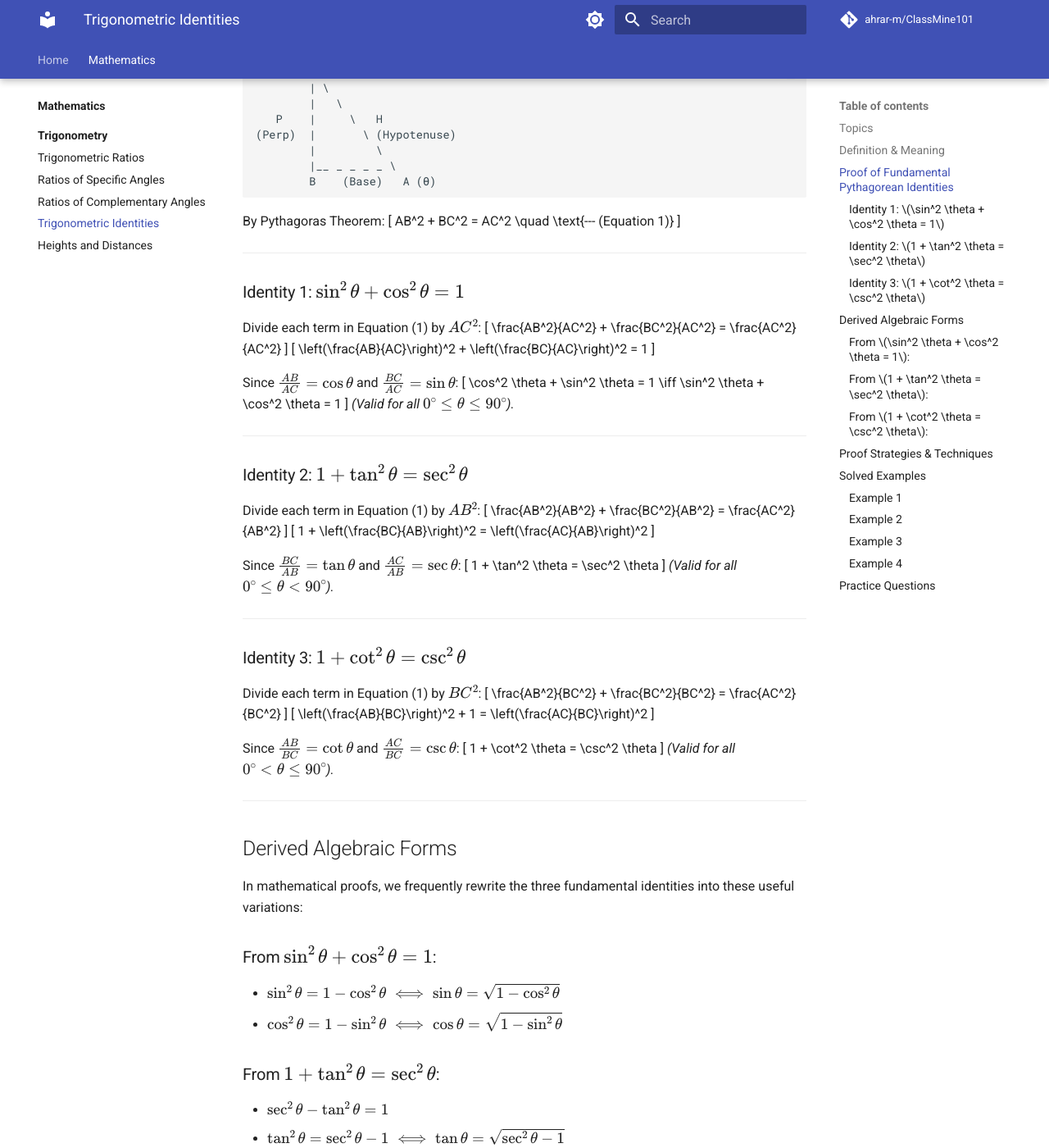
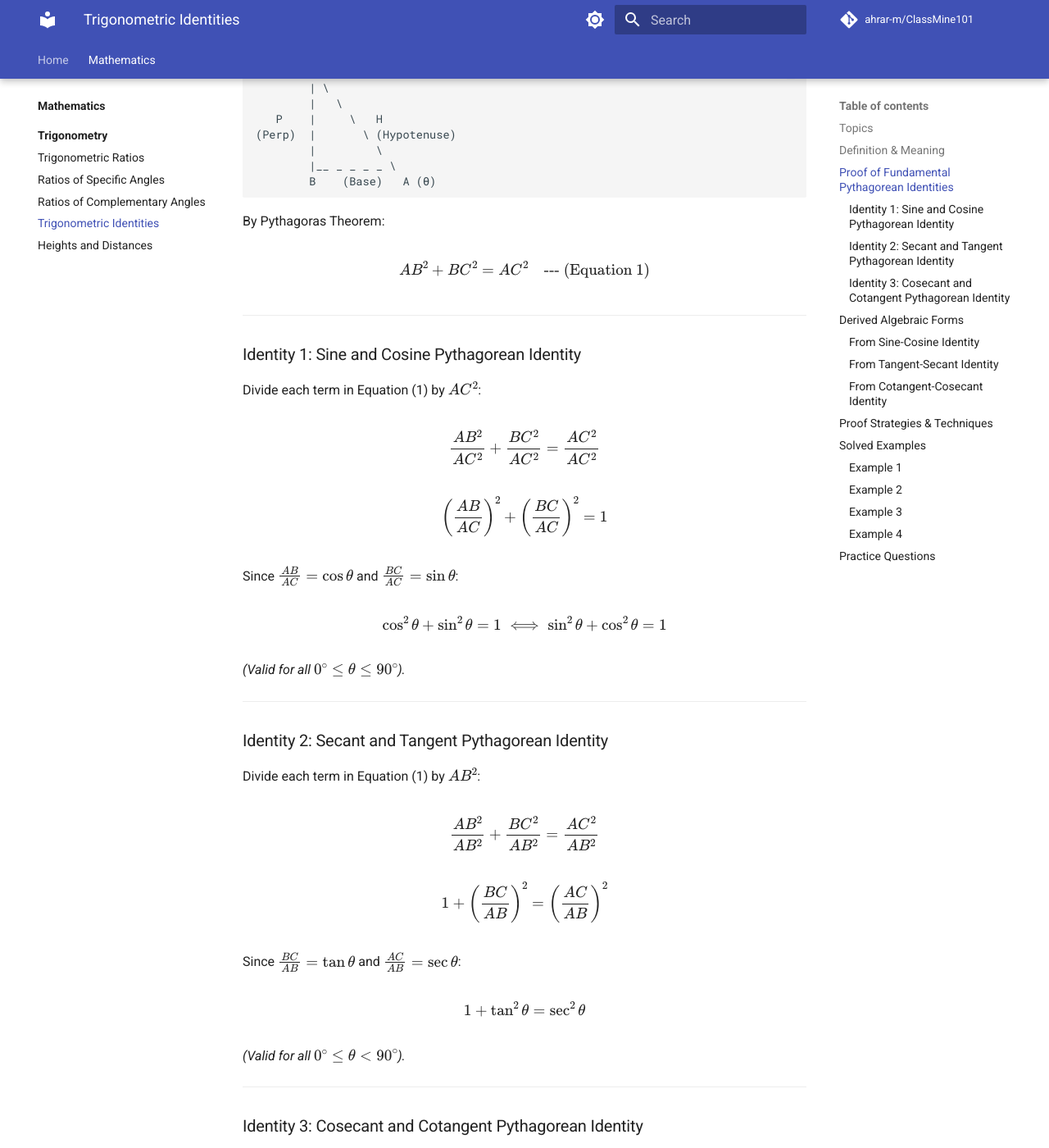
Before and after one commit to ahrar-m/ClassMine101, an MkDocs documentation site: the page built from docs/math/trigonometry/04_trigonometric_identities.md, in a window 1280 px wide and 1400 px high, scrolled down 1516 px. Shown: the whole window at 82% size. Built offline with MkDocs 1.6.1 and Material for MkDocs 9.7.7, drawn with Linux system fonts in a browser that asks for light colours; comment, search, counter and statistics services are not loaded; some of the changed text lies outside the part shown.

Commit message:
fix(trigonometry): optimize MathJax 3 display block rendering and clean up TOC heading titles across all chapter pages

````diff
--- a/docs/javascripts/mathjax.js
+++ b/docs/javascripts/mathjax.js
@@ -1,7 +1,7 @@
 window.MathJax = {
   tex: {
     inlineMath: [["\\(", "\\)"]],
-    displayMath: [["\\[", "\\]"]],
+    displayMath: [["\\[", "\\]"], ["$$", "$$"]],
     processEscapes: true,
     processEnvironments: true
   },
--- a/docs/math/trigonometry/04_trigonometric_identities.md
+++ b/docs/math/trigonometry/04_trigonometric_identities.md
@@ -86,62 +86,75 @@ Consider right-angled triangle \(\Delta ABC\), right-angled at \(B\), with refer
 ```
 
 By Pythagoras Theorem:
-\[
+
+$$
 AB^2 + BC^2 = AC^2 \quad \text{--- (Equation 1)}
-\]
+$$
 
 ---
 
-### Identity 1: \(\sin^2 \theta + \cos^2 \theta = 1\)
+### Identity 1: Sine and Cosine Pythagorean Identity
 
 Divide each term in Equation (1) by \(AC^2\):
-\[
+
+$$
 \frac{AB^2}{AC^2} + \frac{BC^2}{AC^2} = \frac{AC^2}{AC^2}
-\]
-\[
+$$
+
+$$
 \left(\frac{AB}{AC}\right)^2 + \left(\frac{BC}{AC}\right)^2 = 1
-\]
+$$
 
 Since \(\frac{AB}{AC} = \cos \theta\) and \(\frac{BC}{AC} = \sin \theta\):
-\[
+
+$$
 \cos^2 \theta + \sin^2 \theta = 1 \iff \sin^2 \theta + \cos^2 \theta = 1
-\]
+$$
+
 *(Valid for all \(0^\circ \le \theta \le 90^\circ\)).*
 
 ---
 
-### Identity 2: \(1 + \tan^2 \theta = \sec^2 \theta\)
+### Identity 2: Secant and Tangent Pythagorean Identity
 
 Divide each term in Equation (1) by \(AB^2\):
-\[
+
+$$
 \frac{AB^2}{AB^2} + \frac{BC^2}{AB^2} = \frac{AC^2}{AB^2}
-\]
-\[
+$$
+
+$$
 1 + \left(\frac{BC}{AB}\right)^2 = \left(\frac{AC}{AB}\right)^2
-\]
+$$
 
 Since \(\frac{BC}{AB} = \tan \theta\) and \(\frac{AC}{AB} = \sec \theta\):
-\[
+
+$$
 1 + \tan^2 \theta = \sec^2 \theta
-\]
+$$
+
 *(Valid for all \(0^\circ \le \theta < 90^\circ\)).*
 
 ---
 
-### Identity 3: \(1 + \cot^2 \theta = \csc^2 \theta\)
+### Identity 3: Cosecant and Cotangent Pythagorean Identity
 
 Divide each term in Equation (1) by \(BC^2\):
-\[
+
+$$
 \frac{AB^2}{BC^2} + \frac{BC^2}{BC^2} = \frac{AC^2}{BC^2}
-\]
-\[
+$$
+
+$$
 \left(\frac{AB}{BC}\right)^2 + 1 = \left(\frac{AC}{BC}\right)^2
-\]
+$$
 
 Since \(\frac{AB}{BC} = \cot \theta\) and \(\frac{AC}{BC} = \csc \theta\):
-\[
+
+$$
 1 + \cot^2 \theta = \csc^2 \theta
-\]
+$$
+
 *(Valid for all \(0^\circ < \theta \le 90^\circ\)).*
 
 ---
@@ -150,15 +163,15 @@ Since \(\frac{AB}{BC} = \cot \theta\) and \(\frac{AC}{BC} = \csc \theta\):
 
 In mathematical proofs, we frequently rewrite the three fundamental identities into these useful variations:
 
-### From \(\sin^2 \theta + \cos^2 \theta = 1\):
+### From Sine-Cosine Identity
 *   \(\sin^2 \theta = 1 - \cos^2 \theta \iff \sin \theta = \sqrt{1 - \cos^2 \theta}\)
 *   \(\cos^2 \theta = 1 - \sin^2 \theta \iff \cos \theta = \sqrt{1 - \sin^2 \theta}\)
 
-### From \(1 + \tan^2 \theta = \sec^2 \theta\):
+### From Tangent-Secant Identity
 *   \(\sec^2 \theta - \tan^2 \theta = 1\)
 *   \(\tan^2 \theta = \sec^2 \theta - 1 \iff \tan \theta = \sqrt{\sec^2 \theta - 1}\)
 
-### From \(1 + \cot^2 \theta = \csc^2 \theta\):
+### From Cotangent-Cosecant Identity
 *   \(\csc^2 \theta - \cot^2 \theta = 1\)
 *   \(\cot^2 \theta = \csc^2 \theta - 1 \iff \cot \theta = \sqrt{\csc^2 \theta - 1}\)
 
@@ -188,21 +201,24 @@ Express \(\cos A, \tan A\), and \(\sec A\) in terms of \(\sin A\).
 
 1.  **For \(\cos A\)**:
     Using \(\sin^2 A + \cos^2 A = 1 \implies \cos^2 A = 1 - \sin^2 A\):
-    \[
+
+$$
     \cos A = \sqrt{1 - \sin^2 A}
-    \]
+$$
 
 2.  **For \(\tan A\)**:
     Using quotient relation \(\tan A = \frac{\sin A}{\cos A}\):
-    \[
+
+$$
     \tan A = \frac{\sin A}{\sqrt{1 - \sin^2 A}}
-    \]
+$$
 
 3.  **For \(\sec A\)**:
     Using reciprocal relation \(\sec A = \frac{1}{\cos A}\):
-    \[
+
+$$
     \sec A = \frac{1}{\sqrt{1 - \sin^2 A}}
-    \]
+$$
 
 ---
 
@@ -212,24 +228,28 @@ Prove that: \(\frac{\sin \theta - 2\sin^3 \theta}{2\cos^3 \theta - \cos \theta}
 **Solution:**
 
 Start from Left-Hand Side (LHS):
-\[
+
+$$
 \text{LHS} = \frac{\sin \theta (1 - 2\sin^2 \theta)}{\cos \theta (2\cos^2 \theta - 1)}
-\]
+$$
 
 Using identity \(\sin^2 \theta = 1 - \cos^2 \theta\) in the numerator:
-\[
+
+$$
 1 - 2\sin^2 \theta = 1 - 2(1 - \cos^2 \theta) = 1 - 2 + 2\cos^2 \theta = 2\cos^2 \theta - 1
-\]
+$$
 
 Substitute back into LHS:
-\[
+
+$$
 \text{LHS} = \frac{\sin \theta (2\cos^2 \theta - 1)}{\cos \theta (2\cos^2 \theta - 1)}
-\]
+$$
 
 Cancel out the common factor \((2\cos^2 \theta - 1)\):
-\[
+
+$$
 \text{LHS} = \frac{\sin \theta}{\cos \theta} = \tan \theta = \text{RHS}
-\]
+$$
 
 Hence proved.
 
@@ -241,24 +261,28 @@ Prove that: \(\sqrt{\frac{1 + \sin A}{1 - \sin A}} = \sec A + \tan A\).
 **Solution:**
 
 Start from Left-Hand Side (LHS):
-\[
+
+$$
 \text{LHS} = \sqrt{\frac{1 + \sin A}{1 - \sin A}}
-\]
+$$
 
 Multiply numerator and denominator inside the square root by \((1 + \sin A)\):
-\[
+
+$$
 \text{LHS} = \sqrt{\frac{(1 + \sin A)(1 + \sin A)}{(1 - \sin A)(1 + \sin A)}} = \sqrt{\frac{(1 + \sin A)^2}{1 - \sin^2 A}}
-\]
+$$
 
 Since \(1 - \sin^2 A = \cos^2 A\):
-\[
+
+$$
 \text{LHS} = \sqrt{\frac{(1 + \sin A)^2}{\cos^2 A}} = \frac{1 + \sin A}{\cos A}
-\]
+$$
 
 Split the fraction:
-\[
+
+$$
 \text{LHS} = \frac{1}{\cos A} + \frac{\sin A}{\cos A} = \sec A + \tan A = \text{RHS}
-\]
+$$
 
 Hence proved.
 
@@ -270,30 +294,34 @@ Prove that: \((\sin A + \csc A)^2 + (\cos A + \sec A)^2 = 7 + \tan^2 A + \cot^2
 **Solution:**
 
 Expand LHS using \((a + b)^2 = a^2 + 2ab + b^2\):
-\[
+
+$$
 \text{LHS} = (\sin^2 A + 2\sin A \csc A + \csc^2 A) + (\cos^2 A + 2\cos A \sec A + \sec^2 A)
-\]
+$$
 
 Use reciprocal relations \(\sin A \csc A = 1\) and \(\cos A \sec A = 1\):
-\[
+
+$$
 \text{LHS} = \sin^2 A + 2(1) + \csc^2 A + \cos^2 A + 2(1) + \sec^2 A
-\]
-\[
+$$
+
+$$
 = (\sin^2 A + \cos^2 A) + 4 + \csc^2 A + \sec^2 A
-\]
+$$
 
 Substitute \(\sin^2 A + \cos^2 A = 1\):
-\[
+
+$$
 \text{LHS} = 1 + 4 + \csc^2 A + \sec^2 A = 5 + \csc^2 A + \sec^2 A
-\]
+$$
 
 Now convert \(\csc^2 A\) and \(\sec^2 A\) using fundamental identities:
 *   \(\csc^2 A = 1 + \cot^2 A\)
 *   \(\sec^2 A = 1 + \tan^2 A\)
 
-\[
+$$
 \text{LHS} = 5 + (1 + \cot^2 A) + (1 + \tan^2 A) = 7 + \tan^2 A + \cot^2 A = \text{RHS}
-\]
+$$
 
 Hence proved.
 
````
Also changed, not shown: docs/math/trigonometry/01_trigonometric_ratios.md (+60 -46 lines), docs/math/trigonometry/02_ratios_of_specific_angles.md (+56 -38 lines), docs/math/trigonometry/03_ratios_of_complementary_angles.md (+59 -40 lines), docs/math/trigonometry/05_heights_and_distances.md (+41 -28 lines).
